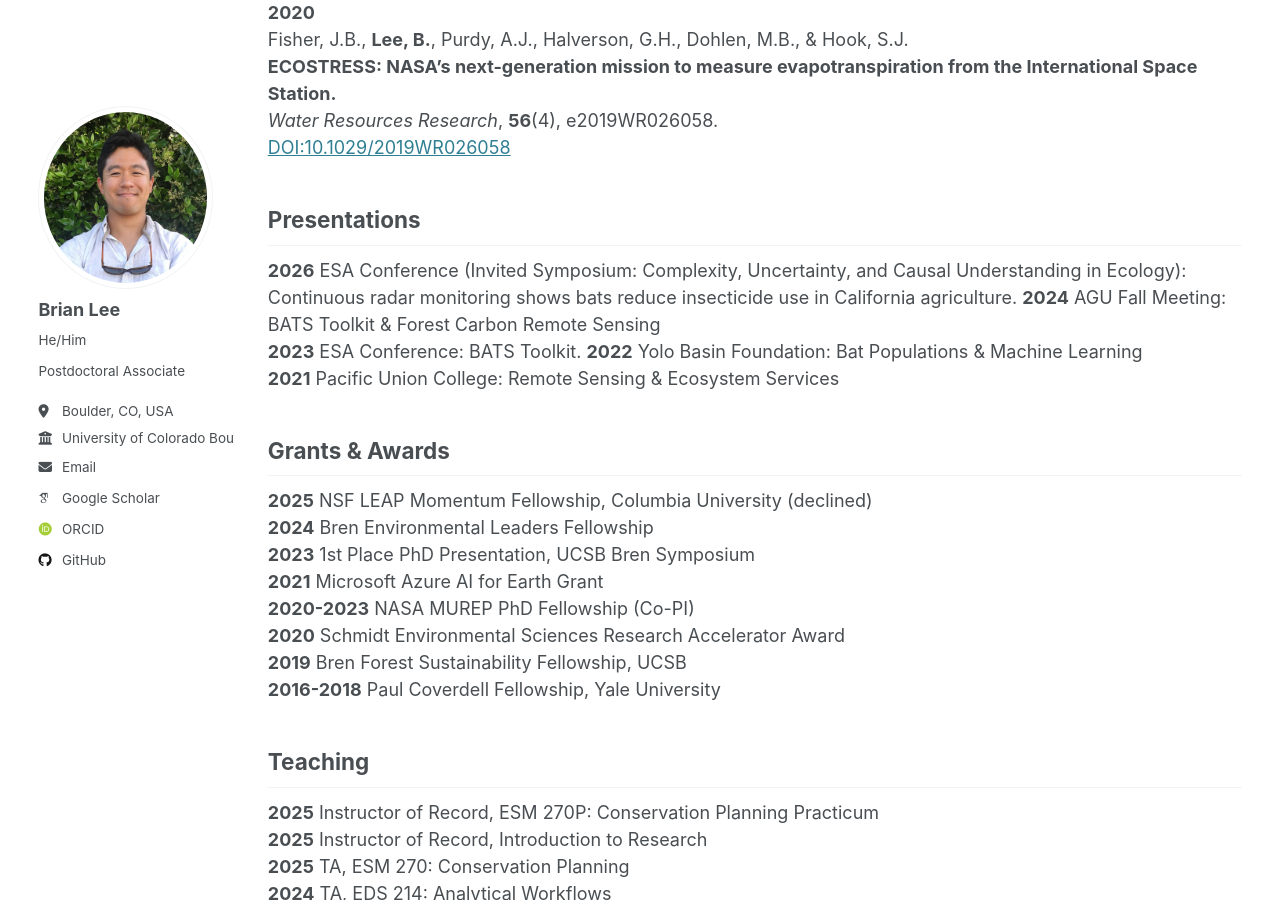
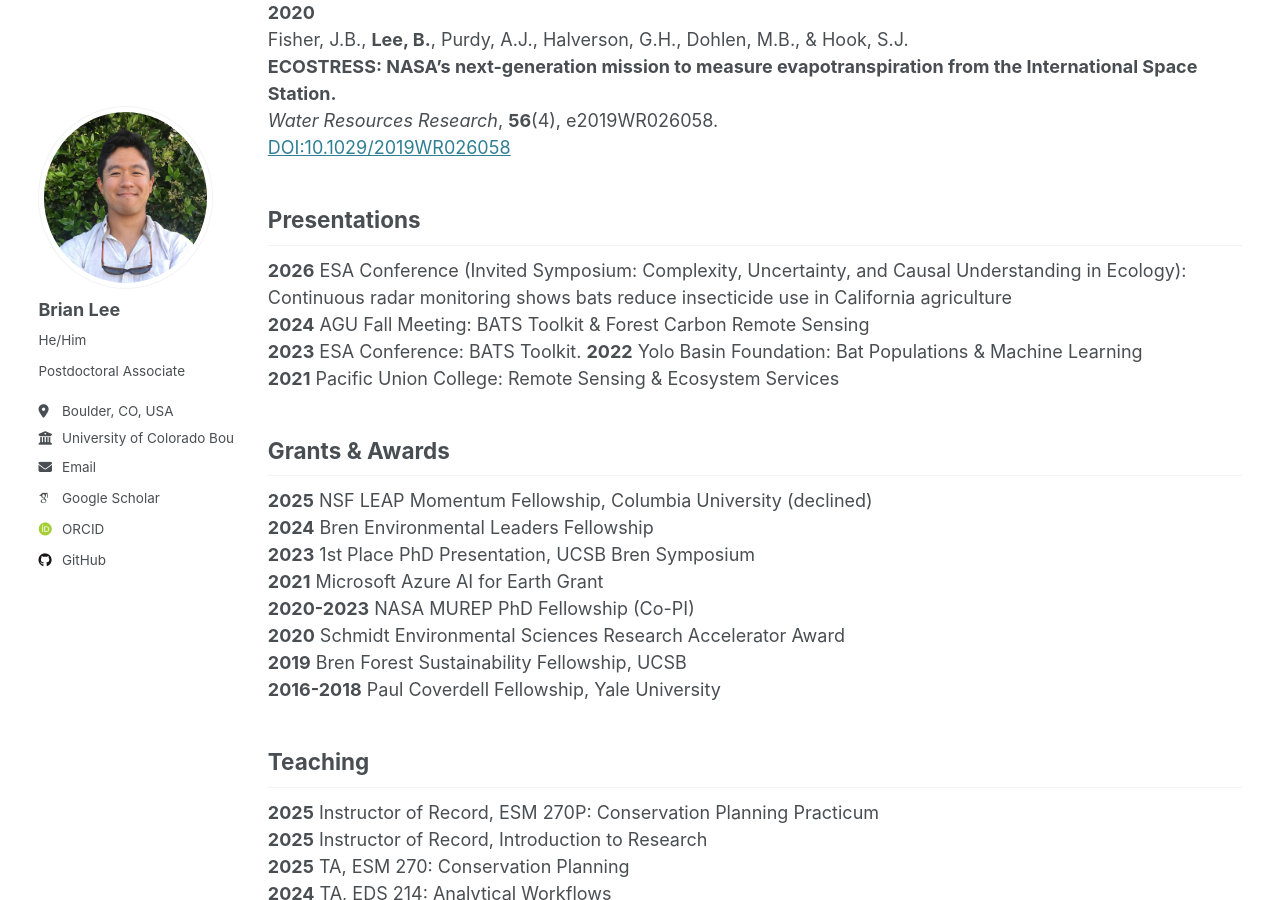
Before and after one commit to bhyleee/bhyleee.github.io, a Jekyll site: the page built from _pages/about.md, in a window 1280 px wide and 900 px high, scrolled down 2815 px. Built offline with Jekyll 4.4.1, drawn with Linux system fonts in a browser that asks for light colours; some web fonts are replaced.

```diff
--- a/_pages/about.md
+++ b/_pages/about.md
@@ -103,7 +103,7 @@ Fisher, J.B., **Lee, B.**, Purdy, A.J., Halverson, G.H., Dohlen, M.B., & Hook, S
 
 Presentations
 ------
-**2026** ESA Conference (Invited Symposium: Complexity, Uncertainty, and Causal Understanding in Ecology): Continuous radar monitoring shows bats reduce insecticide use in California agriculture.
+**2026** ESA Conference (Invited Symposium: Complexity, Uncertainty, and Causal Understanding in Ecology): Continuous radar monitoring shows bats reduce insecticide use in California agriculture
 **2024** AGU Fall Meeting: BATS Toolkit & Forest Carbon Remote Sensing
 **2023** ESA Conference: BATS Toolkit.
 **2022** Yolo Basin Foundation: Bat Populations & Machine Learning
```
